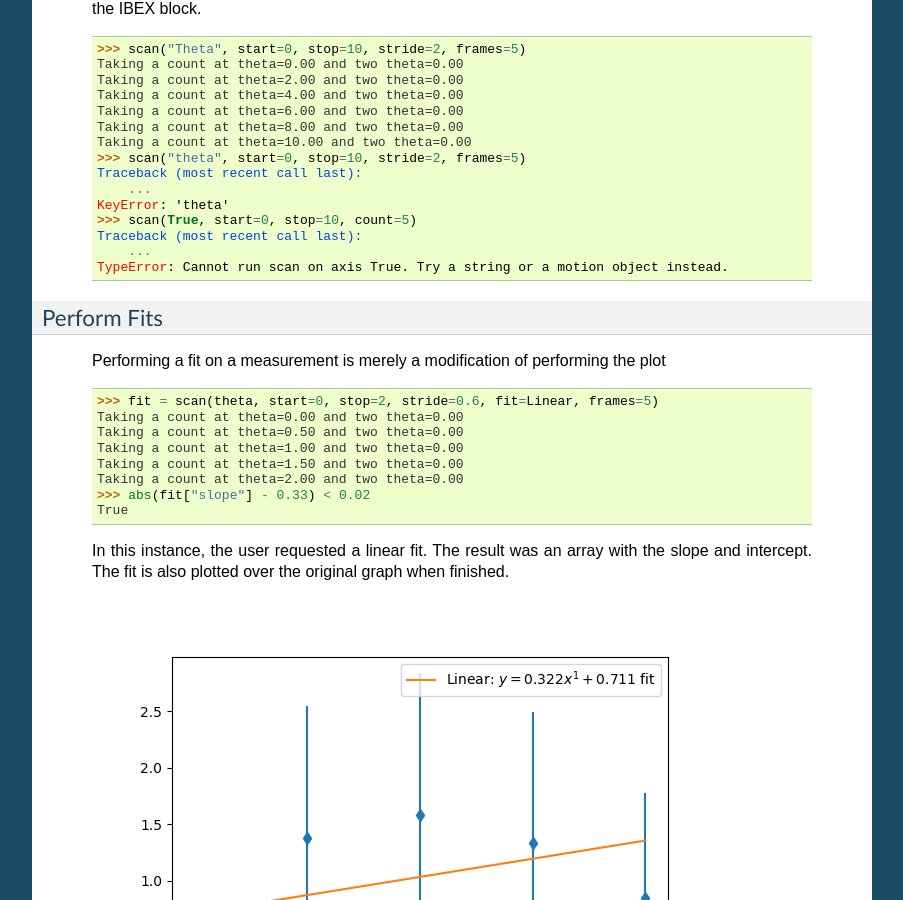
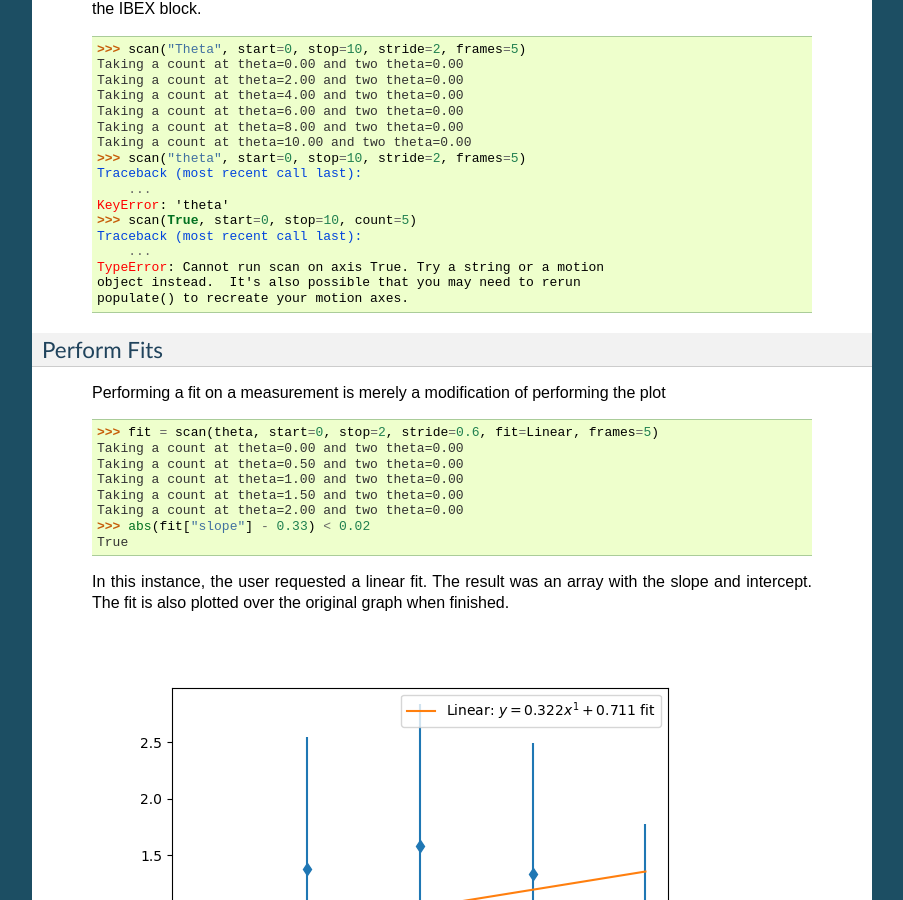
Before and after one commit to PyGenie-Scans/Scans, a Sphinx documentation site: the page built from doc/source/tutorial.rst, in a window 1280 px wide and 900 px high, scrolled down 4312 px. Shown: the whole window, without its empty margins (198-1101 px from the left). Built offline with Sphinx 7.4.7, drawn with Linux system fonts in a browser that asks for light colours.

Commit message:
Better error message on a bad axis

```diff
--- a/doc/source/tutorial.rst
+++ b/doc/source/tutorial.rst
@@ -254,10 +254,12 @@ Motor Objects
   Traceback (most recent call last):
       ...
   KeyError: 'theta'
-  >>> scan(True, start=0, stop=10, count=5)
+  >>> scan(True, start=0, stop=10, count=5) # doctest: +NORMALIZE_WHITESPACE
   Traceback (most recent call last):
       ...
-  TypeError: Cannot run scan on axis True. Try a string or a motion object instead.
+  TypeError: Cannot run scan on axis True. Try a string or a motion
+  object instead.  It's also possible that you may need to rerun
+  populate() to recreate your motion axes.
 
 Perform Fits
 ------------
```
Also changed, not shown: 1 other file.
